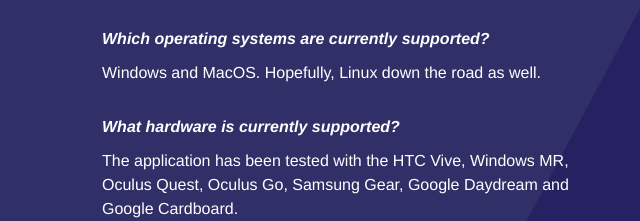
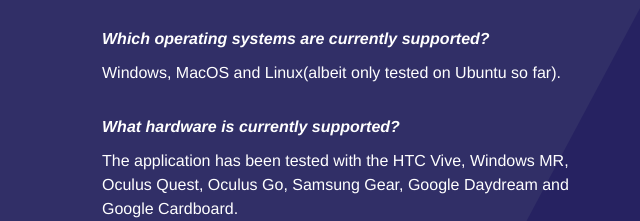
Before and after one commit to rvdleun/onoffice-website, a website: page index.html in a window 1280 px wide. Shown: the part 1781-2002 px from the top of the page, 26-666 px from the left. Drawn offline with Linux system fonts and the light colour scheme.

Commit message:
Updated text to reflect that Linux is fully supported

```diff
--- a/index.html
+++ b/index.html
@@ -62,7 +62,7 @@
         </div>
         <div class="question-answer">
           <div class="question"><p>Which operating systems are currently supported?</p></div>
-          <div class="answer"><p>Windows and MacOS. Hopefully, Linux down the road as well.</p></div>
+          <div class="answer"><p>Windows, MacOS and Linux(albeit only tested on Ubuntu so far).</p></div>
         </div>
         <div class="question-answer">
           <div class="question"><p>What hardware is currently supported?</p></div>
```
